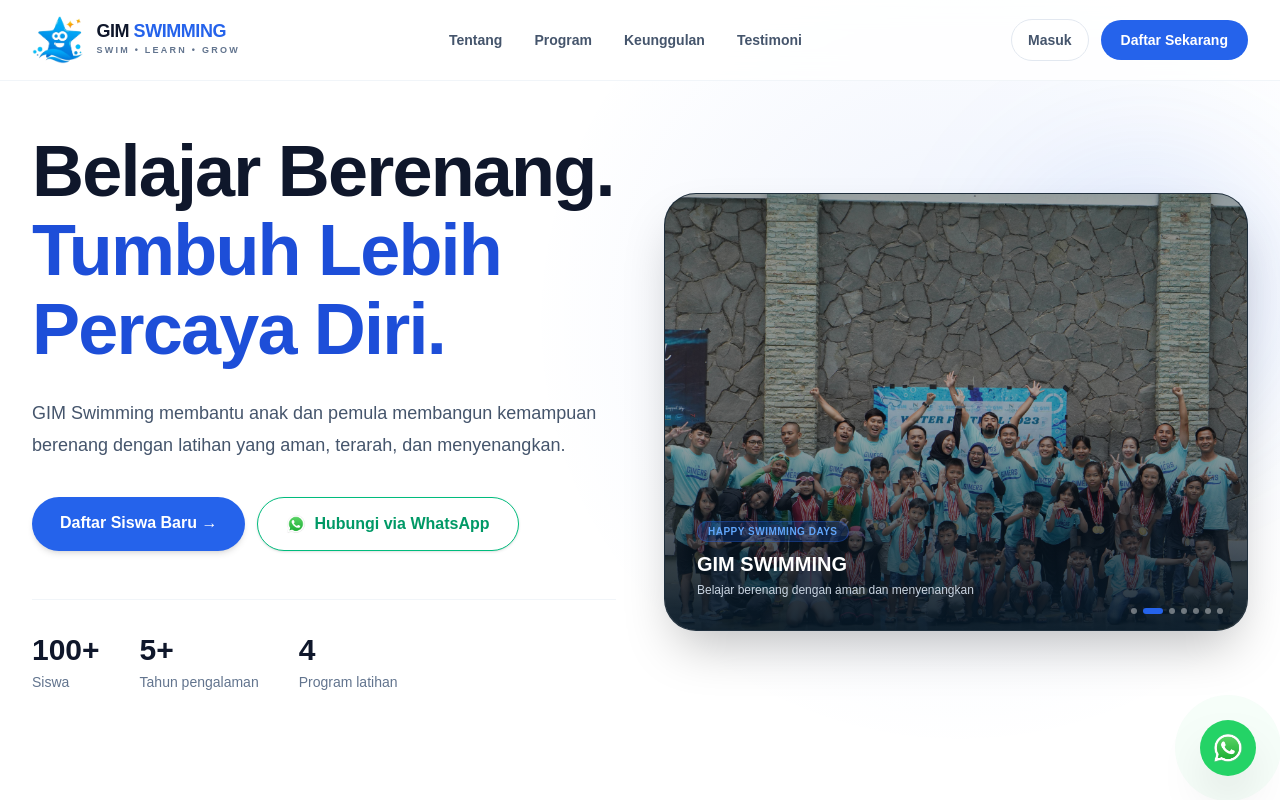
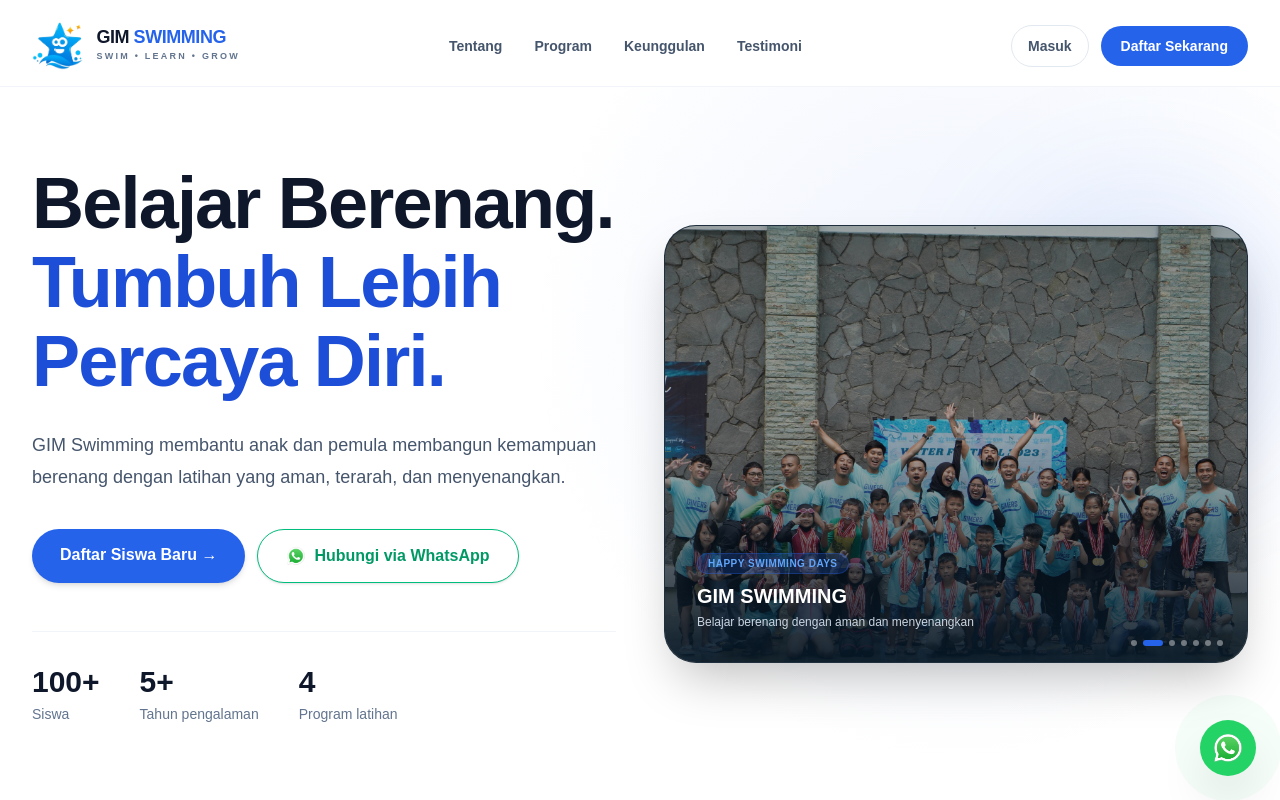
Before and after one commit to iyamif/gim-swimming, a Next.js app in the folder frontend/: page / in a window 1280 px wide. Shown: the top 800 px of the page. Built offline with nearby package versions, Linux system fonts and the light colour scheme; no server answers.

Commit message:
update navbar

```diff
--- a/frontend/components/Hero.tsx
+++ b/frontend/components/Hero.tsx
@@ -2,7 +2,7 @@ import HeroCarousel from "./HeroCarousel";
 
 export default function Hero() {
   return (
-    <section className="relative min-h-screen bg-white pt-20">
+    <section className="relative min-h-screen bg-white pt-[calc(4.5rem+env(safe-area-inset-top,0px))] sm:pt-28">
       <div className="absolute inset-0 bg-[radial-gradient(circle_at_75%_40%,rgba(37,99,235,0.08),transparent_40%)]" />
 
       <div className="relative mx-auto grid min-h-[calc(100vh-80px)] max-w-7xl items-center gap-12 px-6 pt-2 pb-16 lg:pt-6 lg:pb-20 lg:grid-cols-2 lg:px-8">
--- a/frontend/components/Navbar.tsx
+++ b/frontend/components/Navbar.tsx
@@ -38,8 +38,8 @@ export default function Navbar() {
   };
 
   return (
-    <header className="fixed left-0 top-0 z-50 w-full border-b border-slate-100 bg-white/80 backdrop-blur-md">
-      <div className="mx-auto flex h-20 max-w-7xl items-center justify-between px-4 sm:px-6 lg:px-8">
+    <header className="fixed left-0 top-0 z-50 w-full border-b border-slate-100 bg-white/90 backdrop-blur-md pt-[max(0.35rem,env(safe-area-inset-top,0px))] transition-all">
+      <div className="mx-auto flex h-16 sm:h-20 max-w-7xl items-center justify-between px-4 sm:px-6 lg:px-8">
         {/* Brand / Logo */}
         <a href="#" className="flex items-center gap-2 sm:gap-3">
           {/* eslint-disable-next-line @next/next/no-img-element */}
```
